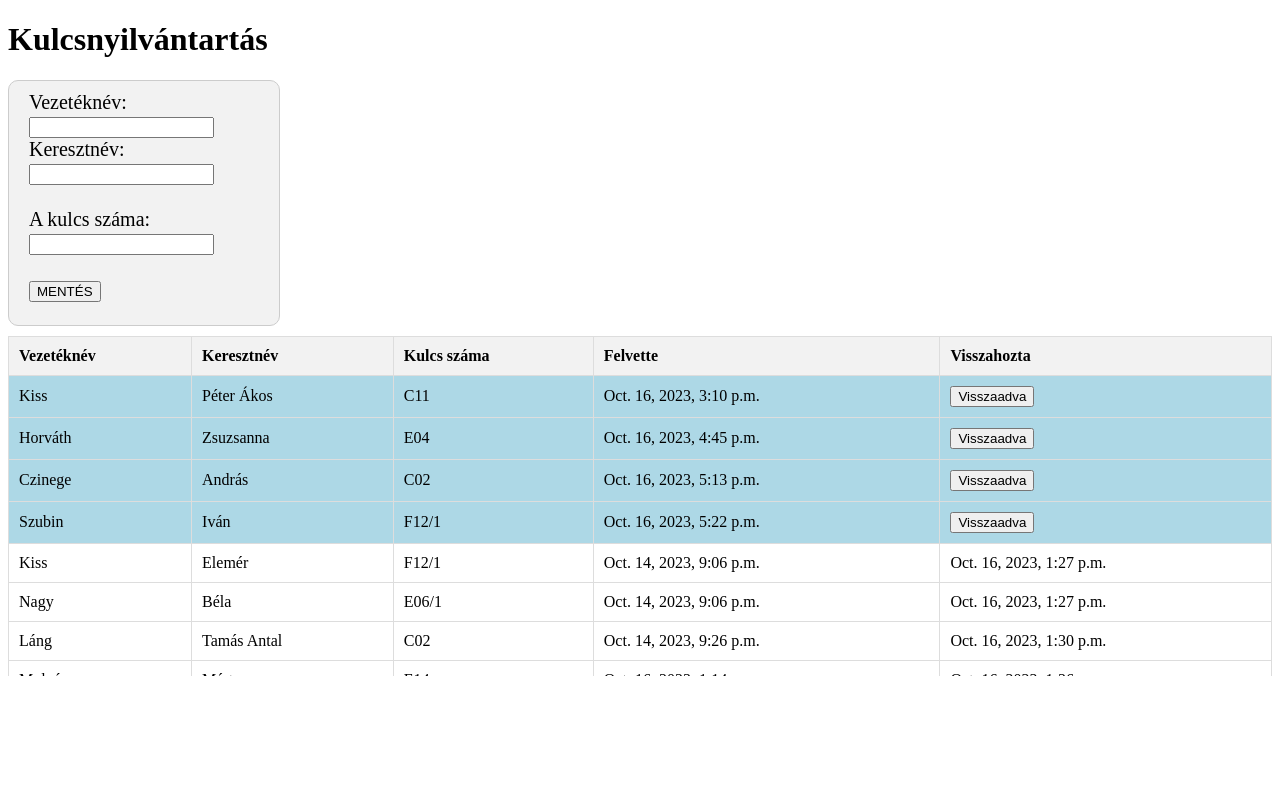
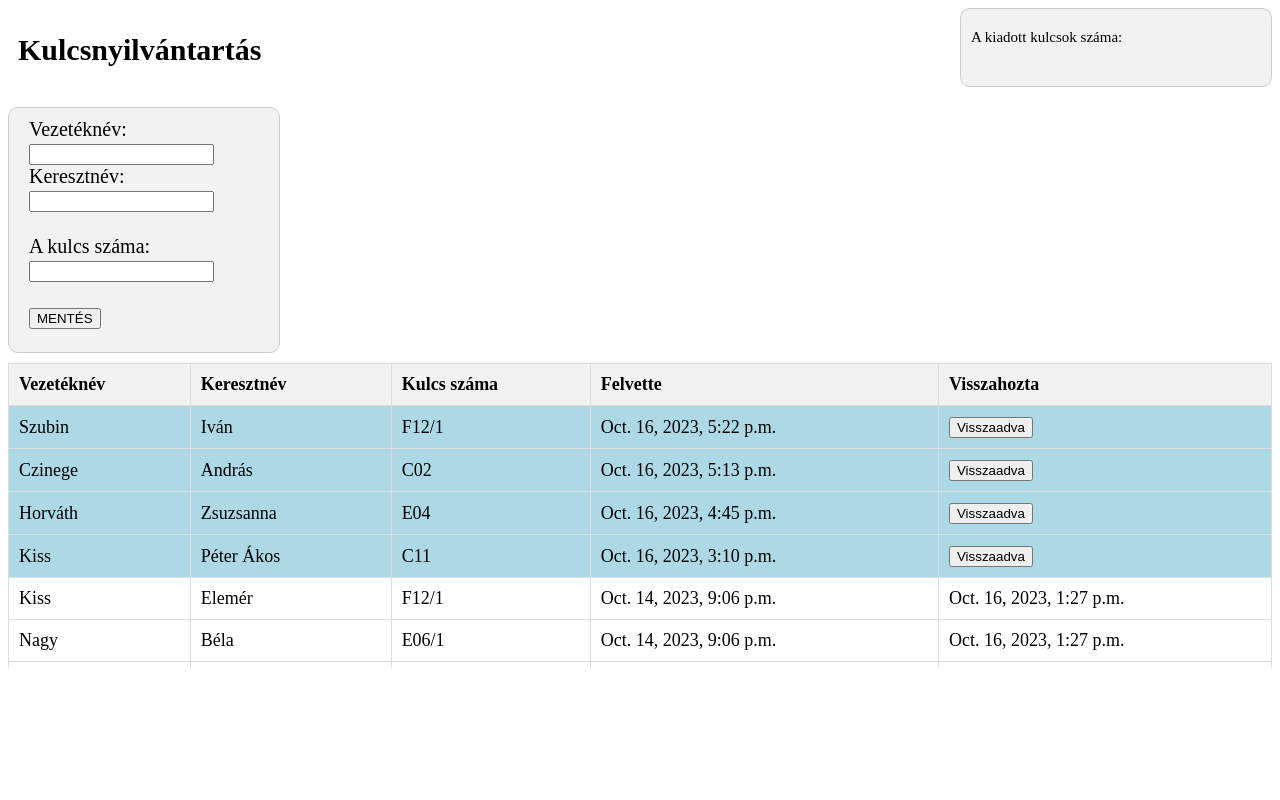
Before and after one commit to kobanya/KULCS_Django, a Django app: page / in a window 1280 px wide. Run offline with Django 4.2, Linux system fonts and the light colour scheme; data comes from the database, SQL or seed files in the repository; both versions use the stored data as it was after the commit.

Commit message:
Apróbb módosítások

```diff
--- a/_core/views.py
+++ b/_core/views.py
@@ -4,7 +4,7 @@
 from Kezdolap.models import Nyilvantartas
 
 def kezdolap(request):
-    nyilvantartas = Nyilvantartas.objects.all().order_by('visszaadva', 'datum')  # rendezés a vissza nem adaottak alapján
+    nyilvantartas = Nyilvantartas.objects.all().order_by('visszaadva', '-datum')  # rendezés a vissza nem adaottak alapján
     return render(request, 'index.html', {"nyilvantartas": nyilvantartas})
 
 def mentes(request):
--- a/templates/index.html
+++ b/templates/index.html
@@ -2,7 +2,7 @@
 <html lang="en">
 <head>
     <meta charset="UTF-8">
-    <title>FŐOLDAL</title>
+    <title>FŐOLDAL- Nyilvántartás</title>
     <style>
         div {
              margin-bottom: 10px; /* Az összes div  */
@@ -11,15 +11,14 @@
         .table-container {
             width: 100%;
             overflow: auto;
-            max-height: 340px;
-
-
+            max-height: 305px;
         }
 
         table {
             border-collapse: collapse;
             width: 100%;
-            max-height: 340px;
+            max-height: 305px;
+            font-size: 18px;
         }
 
         th, td {
@@ -35,24 +34,56 @@
             z-index: 1;
         }
 
+        .elsosor-container {
+            display: flex;
+            justify-content: space-between; /* Ezzel egymás mellé kerülnek */
+        }
+
+
+        .elso-sor-1div {
+            font-size: 15px;
+            text-align: left;
+            padding-left: 10px;
+            padding-top: 5px;
+        }
+
+        .kiadott-kulcsok-szama-div {
+            background-color: #f2f2f2;
+            border: 1px solid #ccc;
+            border-radius: 10px;
+            width: 300px;
+            font-size: 15px;
+            text-align: left;
+            padding-left: 10px;
+            padding-top: 5px;
+            float: right;
+
+        }
+
         .ujadat-div {
             background-color: #f2f2f2;
             border: 1px solid #ccc;
             border-radius: 10px;
             width: 250px;
             font-size: 20px;
-            text-align:left;
-            float: left;
+            text-align: left;
             padding-left: 20px;
             padding-top: 10px;
         }
-
-
-
     </style>
 </head>
 <body>
-    <h1>Kulcsnyilvántartás</h1>
+
+    <div class="elsosor-container">
+        <div class="elso-sor-1div">
+            <h1>Kulcsnyilvántartás</h1>
+        </div>
+
+        <div class="kiadott-kulcsok-szama-div">
+            <p>A kiadott kulcsok száma:</p>
+        </div>
+    </div>
+
 
     <div class="ujadat-div">
         <form method="post" action="{% url 'mentes' %}">
@@ -73,7 +104,6 @@
             <br> <br>
         </form>
     </div>
-
 
     <div class="table-container">
         <table>
```
Also changed, not shown: db.sqlite3.
